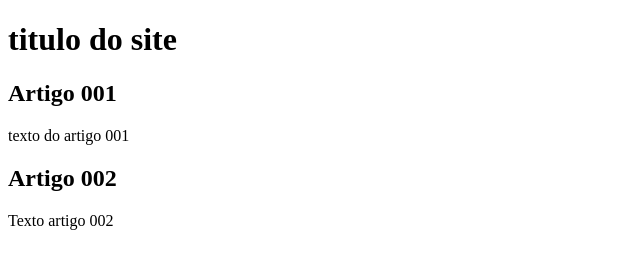
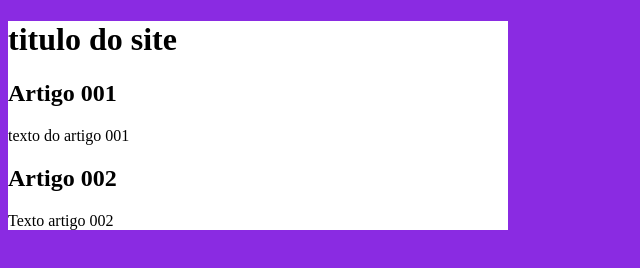
Before and after one commit to ViniciusLgo/Projeto-Breanches, a plain HTML site: page index.html in a window 1280 px wide. Shown: the whole page, without its empty margins (0-640 px from the left). Drawn offline with Linux system fonts and the light colour scheme.

Commit message:
iniciei o design

```diff
--- /dev/null
+++ b/estilos/style.css
@@ -0,0 +1,18 @@
+{
+   font-family: Arial, Helvetica, sans-serif, sans-serif;
+   front-size: 16px
+}
+
+body{
+    background-color: blueviolet;
+
+}
+
+main{
+    background-color: white;
+    width: 500px;
+    margin:auto
+    padding: 10px
+    box-shadow: 3px 3px 5px black
+
+}
--- a/index.html
+++ b/index.html
@@ -5,6 +5,7 @@
     <meta http-equiv="X-UA-Compatible" content="IE=edge">
     <meta name="viewport" content="width=device-width, initial-scale=1.0">
     <title>Titulo do site </title>
+    <link rel="stylesheet" href="estilos/style.css">
 </head>
 <body>
     <main>
```
